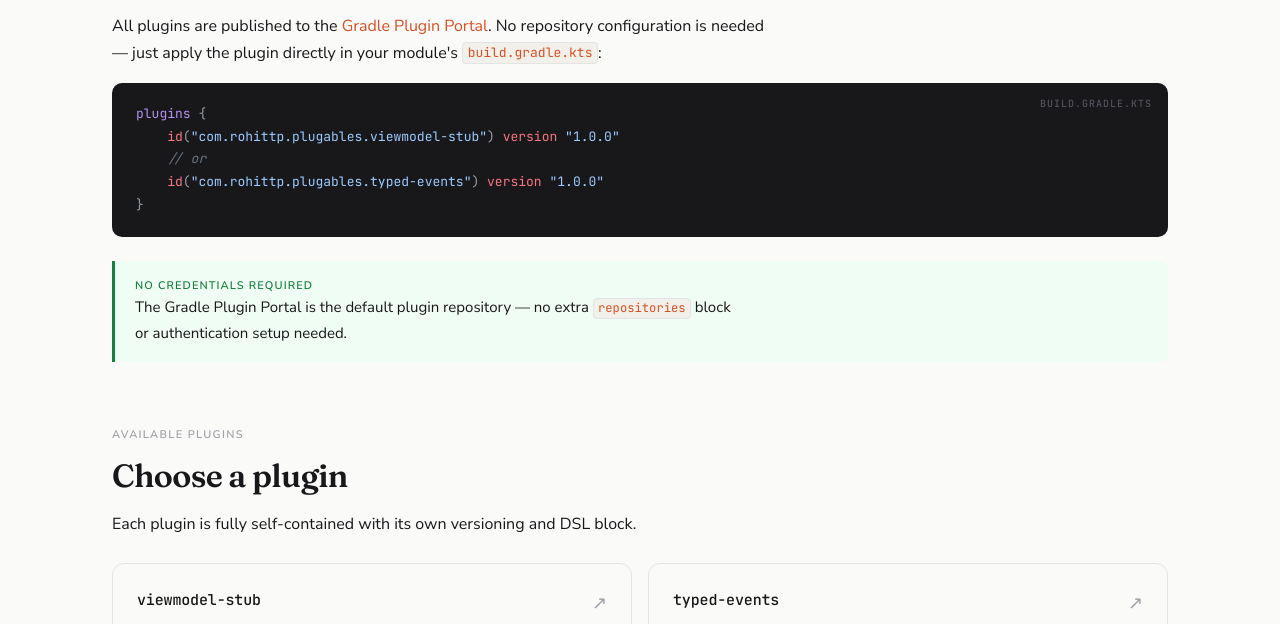
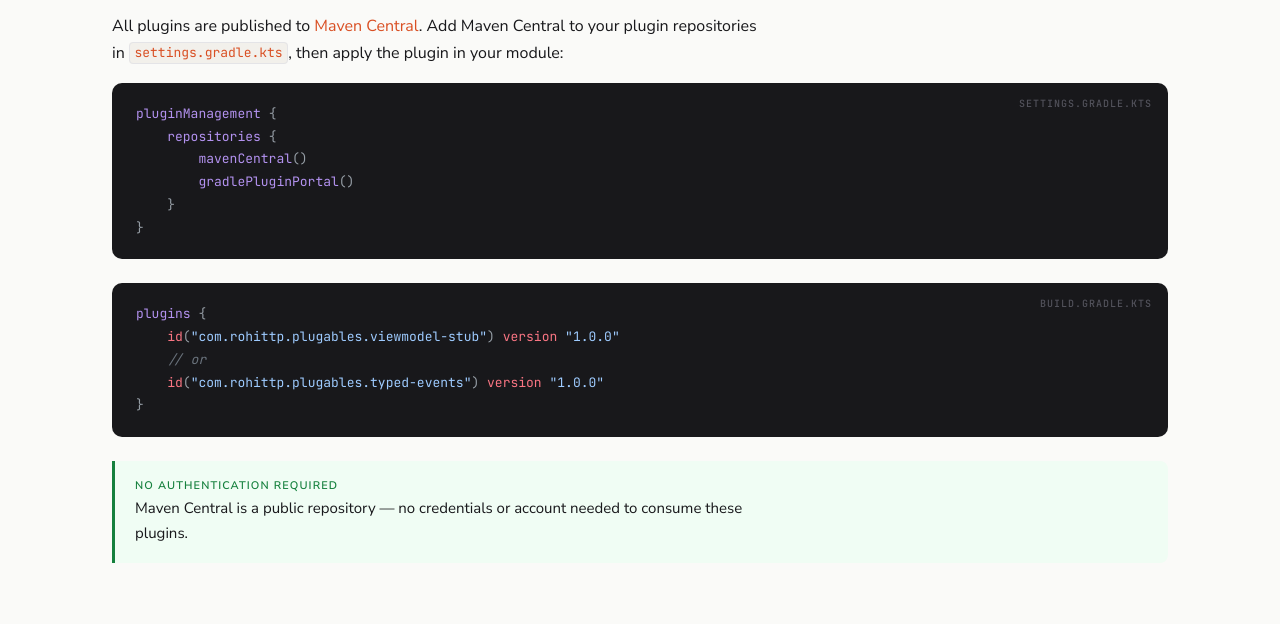
Before and after one commit to rohittp0/plugables, a plain HTML site: page docs/index.html in a window 1280 px wide. Shown: the part 644-1268 px from the top of the page. Drawn offline with Linux system fonts and the light colour scheme.

Commit message:
docs: update distribution source from Gradle Plugin Portal to Maven Central
- Update site metadata, hero section, and footer to reflect Maven Central publication.
- Update "Getting Started" and installation instructions to include the required `pluginManagement` configuration in `settings.gradle.kts`.
- Update plugin search links and repository descriptions across `index.html`, `viewmodel-stub.html`, and `typed-events.html`.

```diff
--- a/docs/index.html
+++ b/docs/index.html
@@ -4,7 +4,7 @@
   <meta charset="UTF-8" />
   <meta name="viewport" content="width=device-width, initial-scale=1.0" />
   <title>Plugables — Gradle Plugins for Android</title>
-  <meta name="description" content="Opinionated code-generation Gradle plugins for Android and Kotlin projects. Available on the Gradle Plugin Portal — no repository setup needed." />
+  <meta name="description" content="Opinionated code-generation Gradle plugins for Android and Kotlin projects. Published to Maven Central — available with one pluginManagement line." />
   <link rel="canonical" href="https://rohittp.com/plugables/" />
   <link rel="icon" href="favicon.svg" type="image/svg+xml" />
 
@@ -12,7 +12,7 @@
   <meta property="og:type" content="website" />
   <meta property="og:site_name" content="Plugables" />
   <meta property="og:title" content="Plugables — Gradle Plugins for Android" />
-  <meta property="og:description" content="Opinionated code-generation Gradle plugins for Android and Kotlin projects. Available on the Gradle Plugin Portal — no repository setup needed." />
+  <meta property="og:description" content="Opinionated code-generation Gradle plugins for Android and Kotlin projects. Published to Maven Central — available with one pluginManagement line." />
   <meta property="og:url" content="https://rohittp.com/plugables/" />
   <meta property="og:image" content="https://rohittp.com/plugables/og-image.png" />
   <meta property="og:image:width" content="1200" />
@@ -21,7 +21,7 @@
   <!-- Twitter Card -->
   <meta name="twitter:card" content="summary_large_image" />
   <meta name="twitter:title" content="Plugables — Gradle Plugins for Android" />
-  <meta name="twitter:description" content="Opinionated code-generation Gradle plugins for Android and Kotlin projects. Available on the Gradle Plugin Portal — no repository setup needed." />
+  <meta name="twitter:description" content="Opinionated code-generation Gradle plugins for Android and Kotlin projects. Published to Maven Central — available with one pluginManagement line." />
   <meta name="twitter:image" content="https://rohittp.com/plugables/og-image.png" />
 
   <link rel="stylesheet" href="style.css" />
@@ -75,7 +75,7 @@
 
   <!-- ─── Hero ───────────────────────────────────────────────── -->
   <section class="hero">
-    <p class="hero-eyebrow">Gradle Plugins · Plugin Portal</p>
+    <p class="hero-eyebrow">Gradle Plugins · Maven Central</p>
     <h1 class="hero-title">Plug<em>ables</em></h1>
     <p class="hero-desc">
       Opinionated code-generation plugins for Android &amp; Kotlin projects.
@@ -93,11 +93,21 @@
     <p class="section-label">Getting Started</p>
     <h2 style="margin-top:0">Apply a plugin</h2>
     <p>
-      All plugins are published to the
-      <a href="https://plugins.gradle.org/search?term=com.rohittp.plugables" target="_blank" rel="noopener noreferrer">Gradle Plugin Portal</a>.
-      No repository configuration is needed — just apply the plugin directly in your
-      module's <code>build.gradle.kts</code>:
+      All plugins are published to
+      <a href="https://central.sonatype.com/search?q=com.rohittp.plugables" target="_blank" rel="noopener noreferrer">Maven Central</a>.
+      Add Maven Central to your plugin repositories in <code>settings.gradle.kts</code>,
+      then apply the plugin in your module:
     </p>
+
+    <div class="code-wrap">
+      <span class="code-lang">settings.gradle.kts</span>
+      <pre><code><span class="fn">pluginManagement</span> <span class="op">{</span>
+    <span class="fn">repositories</span> <span class="op">{</span>
+        <span class="fn">mavenCentral</span><span class="op">()</span>
+        <span class="fn">gradlePluginPortal</span><span class="op">()</span>
+    <span class="op">}</span>
+<span class="op">}</span></code></pre>
+    </div>
 
     <div class="code-wrap">
       <span class="code-lang">build.gradle.kts</span>
@@ -109,10 +119,10 @@
     </div>
 
     <div class="callout tip">
-      <p class="callout-title">No credentials required</p>
+      <p class="callout-title">No authentication required</p>
       <p>
-        The Gradle Plugin Portal is the default plugin repository — no extra
-        <code>repositories</code> block or authentication setup needed.
+        Maven Central is a public repository — no credentials or account needed
+        to consume these plugins.
       </p>
     </div>
   </section>
@@ -201,7 +211,7 @@
 <footer class="site-footer">
   <div class="footer-inner">
     <a href="index" class="footer-brand">Plugables</a>
-    <span class="footer-meta">Published to the Gradle Plugin Portal · Group <code>com.rohittp.plugables</code></span>
+    <span class="footer-meta">Published to Maven Central · Group <code>com.rohittp.plugables</code></span>
     <div class="footer-links">
       <a href="https://github.com/rohittp0/plugables" target="_blank" rel="noopener noreferrer">Source</a>
       <a href="viewmodel-stub">viewmodel-stub</a>
```
Also changed, not shown: docs/typed-events.html (+13 -1 lines), docs/viewmodel-stub.html (+13 -1 lines).
